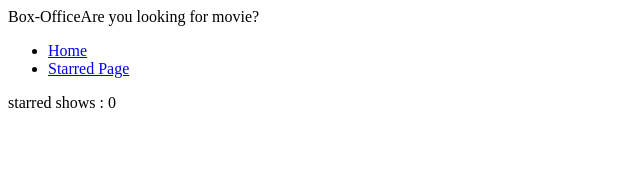
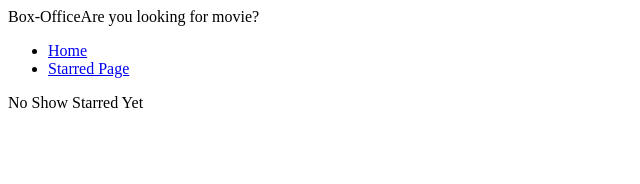
Before and after one commit to Aniketraj05/box-office-app, a React (Create React App) app: page /starredpage in a window 1280 px wide. Shown: the top 184 px of the page, without its empty margins (0-640 px from the left). Built offline with nearby package versions, Linux system fonts and the light colour scheme.

Commit message:
added new function to fetch multiple requests in tvmaze api, used the fetched result in starredPage, used showgrid component in starred page to display the starred shows data

```diff
--- a/src/api/tvMaze.js
+++ b/src/api/tvMaze.js
@@ -11,3 +11,10 @@ export const searchForShow = (query) => apiGet(`/search/shows?q=${query}`);
 export const searchForPeople = (query) => apiGet(`/search/people?q=${query}`);
 export const searchShowIdData = (showId) =>
   apiGet(`/shows/${showId}?embed[]=seasons&embed[]=cast`);
+
+export const searchShowsByIds = async (showIds) => {
+  const promises = showIds.map((showId) => apiGet(`/shows/${showId}`));
+
+  const result = await Promise.all(promises);
+  return result;
+};
--- a/src/components/shows/ShowGrid.js
+++ b/src/components/shows/ShowGrid.js
@@ -3,7 +3,8 @@ import ShowCard from "./ShowCard";
 import { star, unStar } from "./starred/actionTypes";
 import { useStarredShowReducer } from "./starred/useStarredShowReducer";
 
-const ShowGrid = ({ showData }) => {
+const ShowGrid = (props) => {
+  const { showData } = props;
   const [starredState, dispatchStarAction] = useStarredShowReducer();
 
   const onStarClick = (showId) => {
--- a/src/pages/Home.js
+++ b/src/pages/Home.js
@@ -16,7 +16,7 @@ const Home = () => {
     enabled: !!filter,
     refetchOnWindowFocus: false,
   });
-
+  // console.log(apiData);
   const handleFormSubmit = async (obj) => {
     setFilter(obj);
   };
--- a/src/pages/StarredPage.js
+++ b/src/pages/StarredPage.js
@@ -1,9 +1,32 @@
 import React from "react";
 import { useStarredShowReducer } from "../components/shows/starred/useStarredShowReducer";
+import { useQuery } from "@tanstack/react-query";
+import { searchShowsByIds } from "../api/tvMaze";
+import ShowGrid from "../components/shows/ShowGrid";
 
 const StarredPage = () => {
-  const [state] = useStarredShowReducer();
-  return <div>starred shows : {state?.length}</div>;
+  const [starredShowIds] = useStarredShowReducer();
+
+  const { data: starredShows, error: starredShowsError } = useQuery({
+    queryKey: ["starredShow", starredShowIds],
+    queryFn: () =>
+      searchShowsByIds(starredShowIds).then((result) =>
+        result.map((show) => ({ show }))
+      ),
+    refetchOnWindowFocus: false,
+  });
+
+  if (!!starredShowsError) {
+    return <div>Error occured: {starredShowsError.message}</div>;
+  }
+  if (starredShowIds.length === 0) {
+    return <div>No Show Starred Yet</div>;
+  }
+  if (!!starredShows && starredShows.length > 0) {
+    return <ShowGrid showData={starredShows} />;
+  }
+
+  return <div>Loading...</div>;
 };
 
 export default StarredPage;
```
